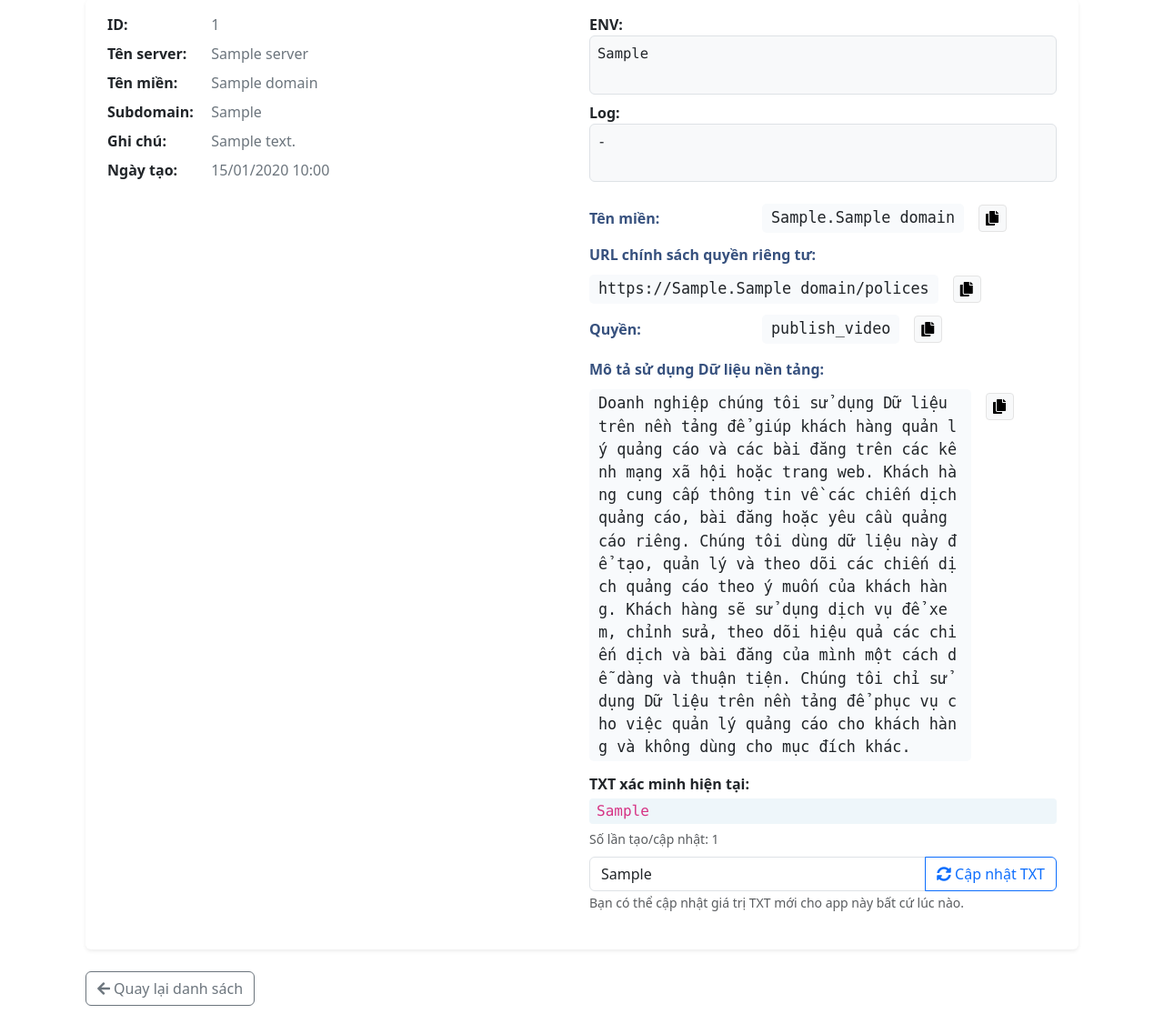
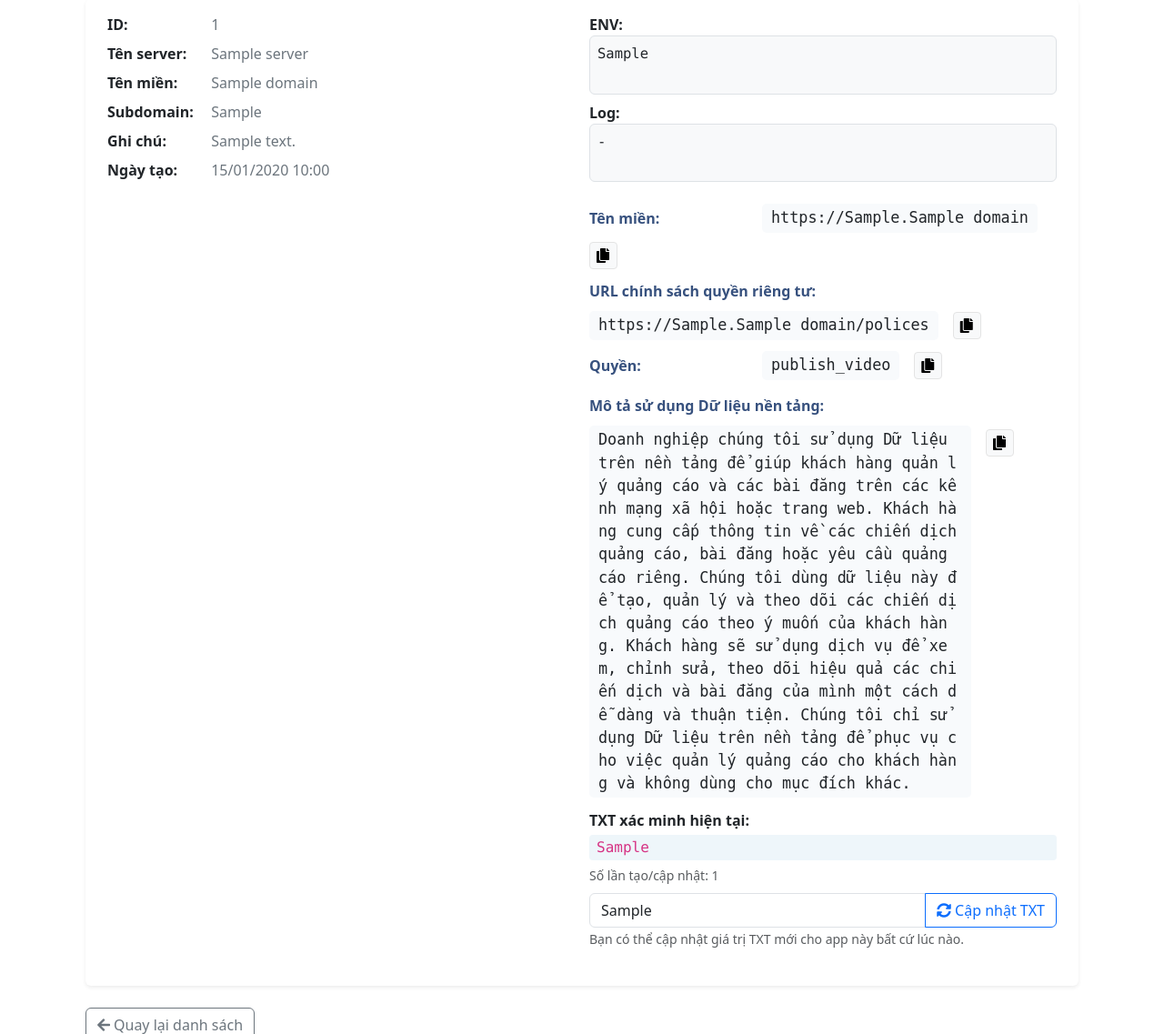
Before and after one commit to TrinhChung/ToolDeploy, a Flask app: page /deployed_app/detail/1 in a window 1280 px wide. Shown: the part 207-1344 px from the top of the page at 91% size. Run offline with Flask 3, Linux system fonts and the light colour scheme; a user stored in the database is signed in; tables that the repository leaves empty hold one stand-in row (values such as "Sample post"); some libraries are stand-ins or nearby versions.

Commit message:
change base full domain

```diff
--- a/templates/deployed_app/app_detail.html
+++ b/templates/deployed_app/app_detail.html
@@ -45,8 +45,9 @@
 					</div>
 
 					{# Tạo biến động #}
-					{% set full_domain = (app.subdomain ~ '.' if app.subdomain else '') ~ domain.name %}
-					{% set policy_url = 'https://' ~ full_domain ~ '/polices' %}
+					{% set full_domain = 'https://' ~ ((app.subdomain ~ '.' if app.subdomain else '') ~ domain.name) %}
+					{% set policy_url = full_domain ~ '/polices' %}
+
 
 					<!-- BLOCK THÔNG TIN MỚI: ĐÃ TỐI ƯU GIAO DIỆN -->
 					<div class="info-block-list mt-4">
```
